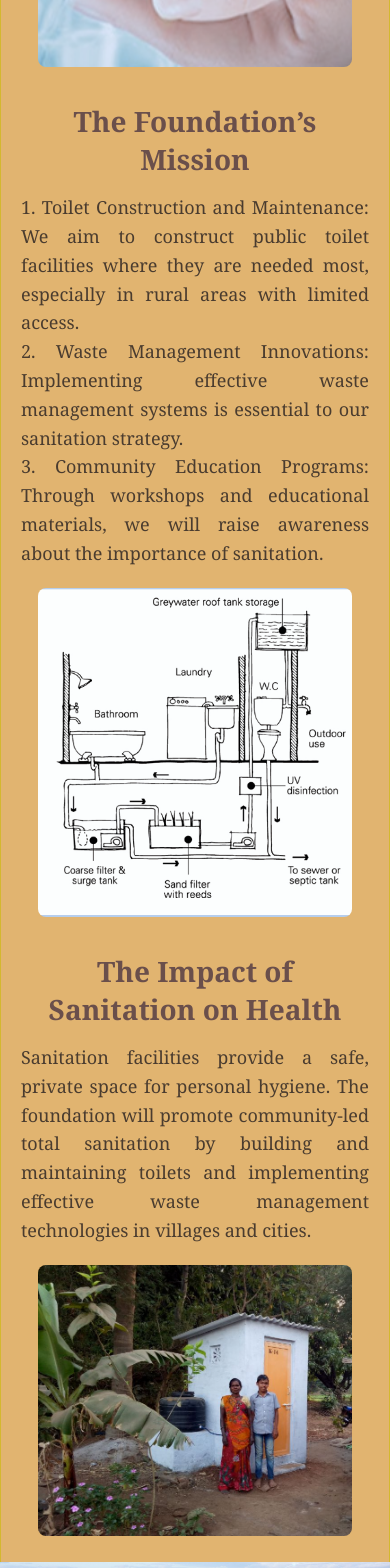
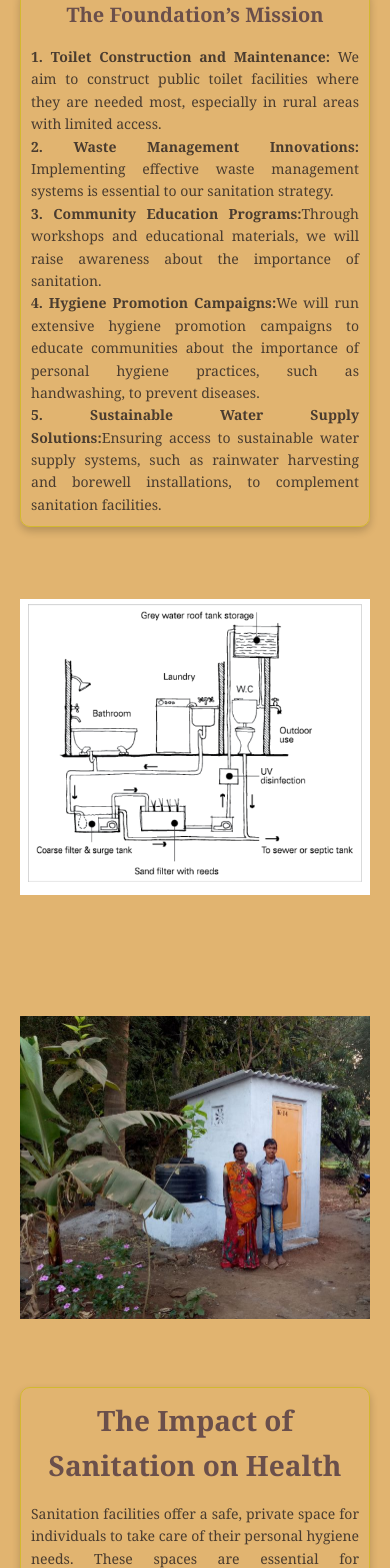
Before and after one commit to yathe/cillage_work, a React (Create React App) app: page /sanititation in a window 390 px wide. Shown: the part 1420-2988 px from the top of the page. Built offline with nearby package versions, Linux system fonts and the light colour scheme.

Commit message:
Update Sanitation.js

```diff
--- a/src/components/Our Domain/Sanitation.js
+++ b/src/components/Our Domain/Sanitation.js
@@ -1,90 +1,115 @@
 import React from "react";
-import ag from "../../photos/san.png";
-import ag1 from "../../photos/san1.png";
+import ag from "../../photos/san.jpg";
+import ag1 from "../../photos/sn1.png";
 import ag2 from "../../photos/san2.png";
+import { useState, useEffect } from "react";
+function Sanitation() {
+    const [windowWidth, setWindowWidth] = useState(window.innerWidth);
 
-function Sanitation() {
-    return (
-        <div style={{
+    useEffect(() => {
+        const handleResize = () => setWindowWidth(window.innerWidth);
+        window.addEventListener('resize', handleResize);
+
+        return () => window.removeEventListener('resize', handleResize);
+    }, []);
+    console.log(windowWidth);
+    const containerStyle = {
+        width: windowWidth > 768 ? '100%' : windowWidth > 480 ? '100%' : '100%',
+        padding: '20px',
+        backgroundColor: '#e1b470',
+        lineHeight: '1.6',
+        color: '#4a3c2f',
+        fontSize: windowWidth > 768 ? '18px' : windowWidth > 480 ? '16px' : '14px',
+        textAlign: 'justify',
+        borderRadius: '10px',
+        boxShadow: '0 4px 8px rgba(0, 0, 0, 0.1)',
+    };
+
+    const headerStyle = {
+        textAlign: 'center',
+        fontSize: windowWidth > 768 ? '36px' : windowWidth > 480 ? '28px' : '24px',
+        color: '#6a4f4b',
+        paddingBottom: '10px',
+        textTransform: 'uppercase',
+    };
+
+    const sectionStyle = {
+        display: 'flex',
+        alignItems: 'center',
         width: '100%',
-            padding: '20px',
-            backgroundColor: '#e1b470', /* Soft cream background */
-            border: '1px solid #d3b82f', /* Classic golden border */
+        gap: '20px',
+        marginTop: '20px',
+        marginBottom: '20px',
+        flexDirection: windowWidth > 768 ? 'row' : 'column',
+    };
+
+    const imageAndContentWidth = {
+        width: windowWidth > 768 ? '45%' : '100%',
+    };
+
+    const imageStyle = {
+        ...imageAndContentWidth,
+        height: '400px',
+        objectFit: 'contain',
+        borderRadius: '8px',
+    };
+
+    const contentStyle = {
+        ...imageAndContentWidth,
+        padding: windowWidth > 768 ? '20px' : windowWidth > 480 ? '15px' : '10px',
+        border: '1px solid #d3b82f',
         borderRadius: '10px',
         fontFamily: 'Georgia, serif',
         boxShadow: '0 4px 8px rgba(0, 0, 0, 0.2)',
-        }}>
-            <header style={{ textAlign: 'center' }}>
-                <h1 style={{
-                    fontSize: '36px',
+    };
+
+    const missionTitleStyle = {
+        fontSize: windowWidth > 768 ? '28px' : windowWidth > 480 ? '24px' : '20px',
         color: '#6a4f4b',
-                    borderBottom: '3px solid #d3b82f',
-                    paddingBottom: '10px',
-                    textTransform: 'uppercase'
-                }}>
-                    Sanitation
+        textAlign: 'center',
+        marginBottom: '15px',
+    };
+
+    return (
+        <div style={containerStyle}>
+            <header style={headerStyle}>
+                <h1> Sanitation
                 </h1>
             </header>
 
-            <section style={{ marginTop: '30px' }}>
-                <p style={{
-                    fontSize: '18px',
-                    color: '#4a3c2f',
-                    lineHeight: '1.6',
-                    textAlign: 'justify'
-                }}>
-                    In both urban and rural settings, proper sanitation is a foundational aspect of community health,
-                    significantly impacting the quality of life, public health, and the environment. In India, where
-                    waterborne diseases are a major concern, inadequate sanitation remains one of the leading
-                    contributors to widespread health issues, especially in underserved rural areas.
+            <div style={sectionStyle}>
+                <img src={ag} alt="Technology Centre" style={imageStyle} />
+                <div style={contentStyle}>
+                    <h2 style={missionTitleStyle}> Importance of Sanitation in Urban and Rural Areas</h2>
+                    <p>
+                    Proper sanitation is crucial in both urban and rural settings, as it significantly impacts the quality of life. Access to clean and safe sanitation facilities ensures that individuals can maintain their dignity and hygiene. This is particularly important in preventing the spread of infectious diseases and promoting overall well-being. The presence of adequate sanitation facilities also reduces the time and effort spent on seeking safe places for defecation, especially for women and children.
                     </p>
-            </section>
+<p>
+Sanitation plays a vital role in public health by reducing the prevalence of waterborne diseases. In India, where these diseases pose a significant health risk, improving sanitation infrastructure is essential.
+</p>
+                </div>
+            </div>
 
-            <section style={{ textAlign: 'center', margin: '20px 0' }}>
-                <img src={ag} alt="Technology Centre" style={{
-                    width: '90%',
-                    maxWidth: '800px',
-                    height: 'auto',
-                    borderRadius: '8px',
-                    transition: 'transform 0.3s ease, box-shadow 0.3s ease',
-                }} />
-            </section>
+            <div style={sectionStyle}>
 
-            <section style={{ marginTop: '30px' }}>
-                <h2 style={{
-                    fontSize: '28px',
-                    color: '#6a4f4b',
-                    textAlign: 'center',
-                    marginBottom: '15px'
-                }}>
-                    The Foundation’s Mission
-                </h2>
-                <p style={{
-                    fontSize: '18px',
-                    color: '#4a3c2f',
-                    lineHeight: '1.6',
-                    textAlign: 'justify'
-                }}>
-                    1. Toilet Construction and Maintenance: We aim to construct public toilet facilities where
-                    they are needed most, especially in rural areas with limited access. <br/>
-                    2. Waste Management Innovations: Implementing effective waste management systems is essential
-                    to our sanitation strategy. <br/>
-                    3. Community Education Programs: Through workshops and educational materials, we will raise
-                    awareness about the importance of sanitation.
+                <div style={contentStyle}>
+                    <h2 style={missionTitleStyle}>The Foundation’s Mission</h2>
+                    <p>
+                        <strong>1.  Toilet Construction and Maintenance:</strong> We aim to construct public toilet facilities where
+                        they are needed most, especially in rural areas with limited access. <br />
+                        <strong>2.   Waste Management Innovations:</strong> Implementing effective waste management systems is essential
+                        to our sanitation strategy.<br />
+                        <strong>3.  Community Education Programs:</strong>Through workshops and educational materials, we will raise
+                        awareness about the importance of sanitation.<br />
+                        <strong>4.  Hygiene Promotion Campaigns:</strong>We will run extensive hygiene promotion campaigns to educate communities about the importance of personal hygiene practices, such as handwashing, to prevent diseases.<br />
+                        <strong>5.  Sustainable Water Supply Solutions:</strong>Ensuring access to sustainable water supply systems, such as rainwater harvesting and borewell installations, to complement sanitation facilities.
                     </p>
-            </section>
-
-            <section style={{ textAlign: 'center', margin: '20px 0' }}>
-                <img src={ag1} alt="Technology Centre" style={{
-                    width: '90%',
-                    maxWidth: '800px',
-                    height: 'auto',
-                    borderRadius: '8px',
-                    transition: 'transform 0.3s ease, box-shadow 0.3s ease',
-                }} />
-            </section>
-
-            <section style={{ marginTop: '30px' }}>
+                </div>
+                <img src={ag1} alt="Technology Centre" style={imageStyle} />
+            </div>
+            <div style={sectionStyle}>
+                <img src={ag2} alt="Technology Centre" style={imageStyle} />
+                <div style={contentStyle}>
                     <h2 style={{
                         fontSize: '28px',
                         color: '#6a4f4b',
@@ -93,27 +118,14 @@ function Sanitation() {
                     }}>
                         The Impact of Sanitation on Health
                     </h2>
-                <p style={{
-                    fontSize: '18px',
-                    color: '#4a3c2f',
-                    lineHeight: '1.6',
-                    textAlign: 'justify'
-                }}>
-                    Sanitation facilities provide a safe, private space for personal hygiene. The foundation will
-                    promote community-led total sanitation by building and maintaining toilets and implementing
-                    effective waste management technologies in villages and cities.
+                    <p>
+                    Sanitation facilities offer a safe, private space for individuals to take care of their personal hygiene needs. These spaces are essential for maintaining human dignity, particularly for women and children, who may face safety risks without proper facilities. Providing access to clean and secure toilets can significantly reduce the occurrence of open defecation, which is a major health hazard in many rural areas..</p>
+<p>
+A significant part of the foundation's mission is to construct and maintain toilets where they are most needed. This includes rural areas with limited access to sanitation infrastructure. By building public toilets and ensuring their proper maintenance, the foundation helps prevent the spread of diseases caused by poor sanitation. Proper toilet facilities also reduce environmental contamination and improve the overall quality of life for residents.
 </p>
-            </section>
+                </div>
+            </div>
 
-            <section style={{ textAlign: 'center', margin: '20px 0' }}>
-                <img src={ag2} alt="Technology Centre" style={{
-                    width: '90%',
-                    maxWidth: '800px',
-                    height: 'auto',
-                    borderRadius: '8px',
-                    transition: 'transform 0.3s ease, box-shadow 0.3s ease',
-                }} />
-            </section>
         </div>
     );
 }
```
Lines whose indentation alone changed are shown as unchanged.
